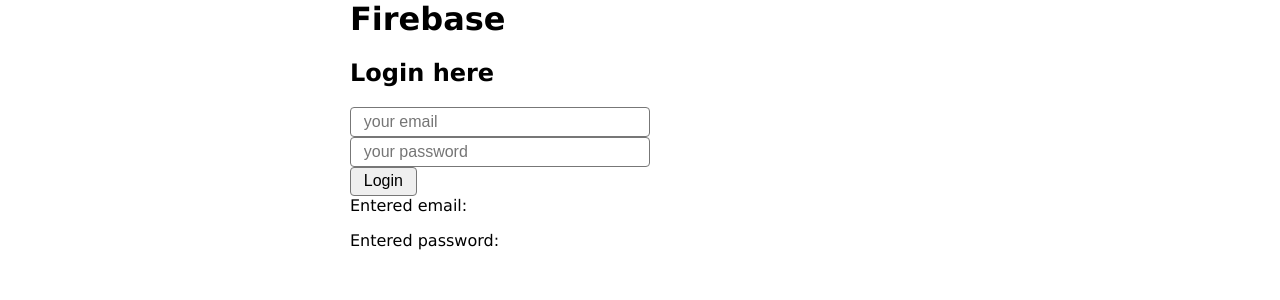
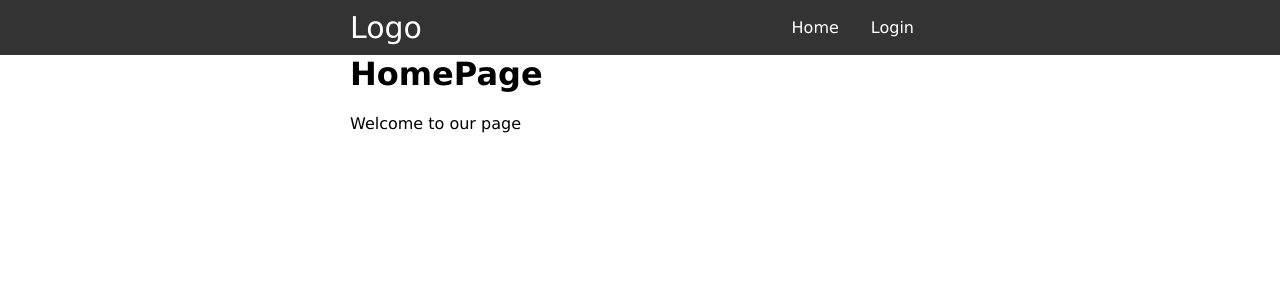
Before and after one commit to MariusCodeAcademy/feu8_16_react_firebase_auth_context, a React (Vite) app: page / in a window 1280 px wide. Shown: the top 300 px of the page. Built offline with nearby package versions, Linux system fonts and the light colour scheme.

Commit message:
sass + router + Headeris

```diff
--- a/package.json
+++ b/package.json
@@ -12,7 +12,8 @@
   "dependencies": {
     "firebase": "^10.3.0",
     "react": "^18.2.0",
-    "react-dom": "^18.2.0"
+    "react-dom": "^18.2.0",
+    "react-router-dom": "^6.15.0"
   },
   "devDependencies": {
     "@types/react": "^18.2.15",
@@ -22,6 +23,7 @@
     "eslint-plugin-react": "^7.32.2",
     "eslint-plugin-react-hooks": "^4.6.0",
     "eslint-plugin-react-refresh": "^0.4.3",
+    "sass": "^1.66.1",
     "vite": "^4.4.5"
   }
 }
--- a/src/App.jsx
+++ b/src/App.jsx
@@ -1,13 +1,19 @@
+import { Route, Routes } from 'react-router-dom';
 import './App.css';
-import Login from './components/Login';
 import { app } from './firebase/firebase';
+import HomePage from './pages/HomePage';
+import LoginPage from './pages/LoginPage';
+import Header from './components/layout/Header';
 
 export default function App() {
   console.log('app', app);
   return (
-    <div className='container'>
-      <h1>Firebase</h1>
-      <Login />
+    <div className=''>
+      <Header />
+      <Routes>
+        <Route path='/' element={<HomePage />} />
+        <Route path='/login' element={<LoginPage />} />
+      </Routes>
     </div>
   );
 }
--- /dev/null
+++ b/src/components/layout/Header.jsx
@@ -0,0 +1,22 @@
+import { Link, NavLink } from 'react-router-dom';
+import './Header.scss';
+
+export default function Header() {
+  return (
+    <header className='header'>
+      <div className='container'>
+        <Link to='/' className='logo'>
+          Logo
+        </Link>
+        <nav>
+          <NavLink className={'navLink'} to={'/'}>
+            Home
+          </NavLink>
+          <NavLink className={'navLink'} to={'/login'}>
+            Login
+          </NavLink>
+        </nav>
+      </div>
+    </header>
+  );
+}
--- /dev/null
+++ b/src/components/layout/Header.scss
@@ -0,0 +1,20 @@
+.header {
+  background-color: #333;
+  color: #fff;
+  .logo {
+    font-size: 30px;
+    padding: 10px 0;
+  }
+  .container {
+    display: flex;
+    justify-content: space-between;
+    align-items: center;
+  }
+  .navLink {
+    padding: 0.3em 1em;
+    display: inline-block;
+  }
+  .navLink:hover {
+    background-color: #484848;
+  }
+}
--- a/src/main.jsx
+++ b/src/main.jsx
@@ -3,9 +3,12 @@ import React from 'react';
 import ReactDOM from 'react-dom/client';
 import App from './App.jsx';
 import './reset.css';
+import { BrowserRouter } from 'react-router-dom';
 
 ReactDOM.createRoot(document.getElementById('root')).render(
   // <React.StrictMode>
-  <App />
+  <BrowserRouter>
+    <App />
+  </BrowserRouter>
   // </React.StrictMode>,
 );
--- /dev/null
+++ b/src/pages/HomePage.jsx
@@ -0,0 +1,8 @@
+export default function HomePage() {
+  return (
+    <div className='container'>
+      <h1>HomePage</h1>
+      <p>Welcome to our page</p>
+    </div>
+  );
+}
--- /dev/null
+++ b/src/pages/LoginPage.jsx
@@ -0,0 +1,10 @@
+import Login from '../components/Login';
+
+export default function LoginPage() {
+  return (
+    <div className='container'>
+      <h1>LoginPage</h1>
+      <Login />
+    </div>
+  );
+}
```
Also changed, not shown: 1 other file (tests, documents, lock files or other folders).
